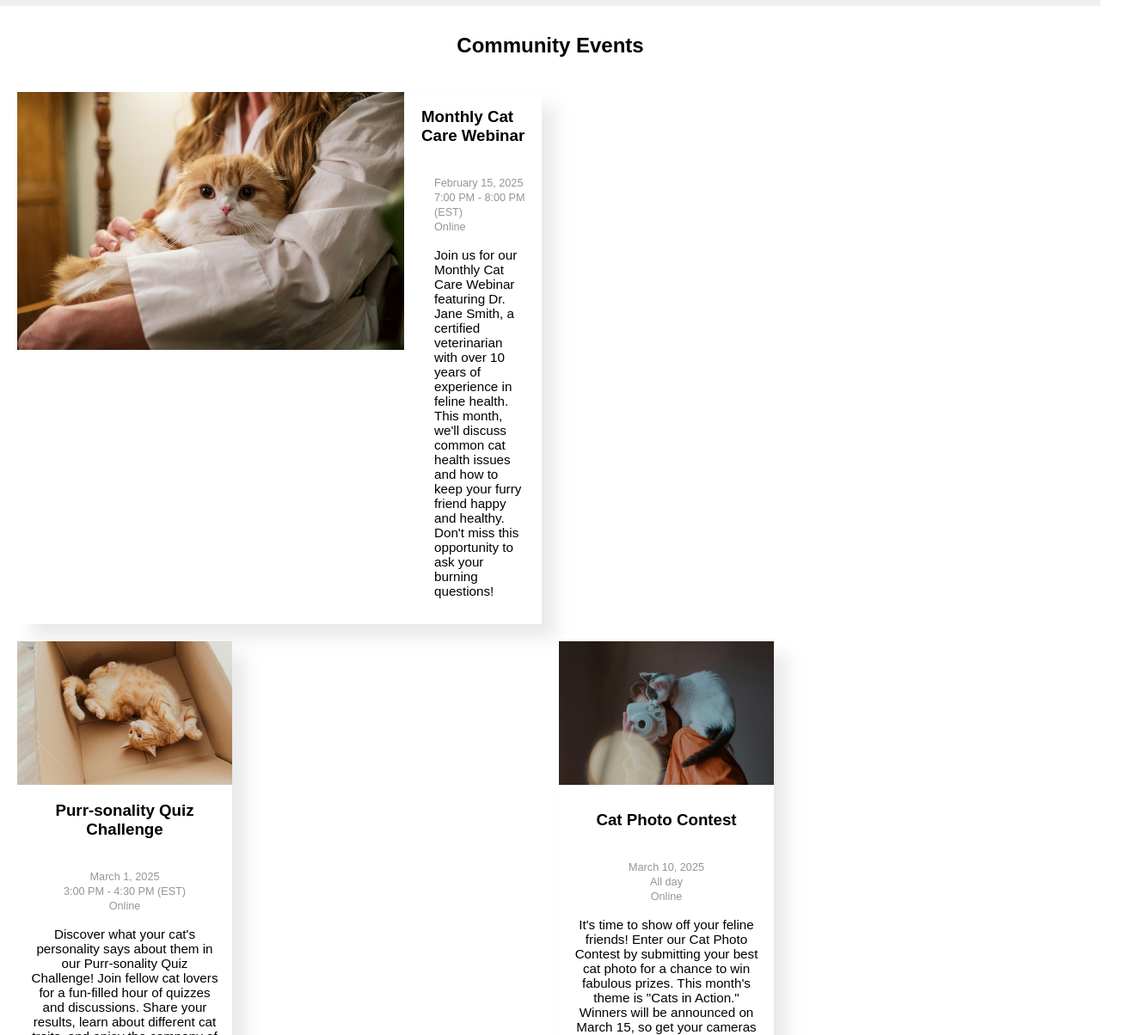
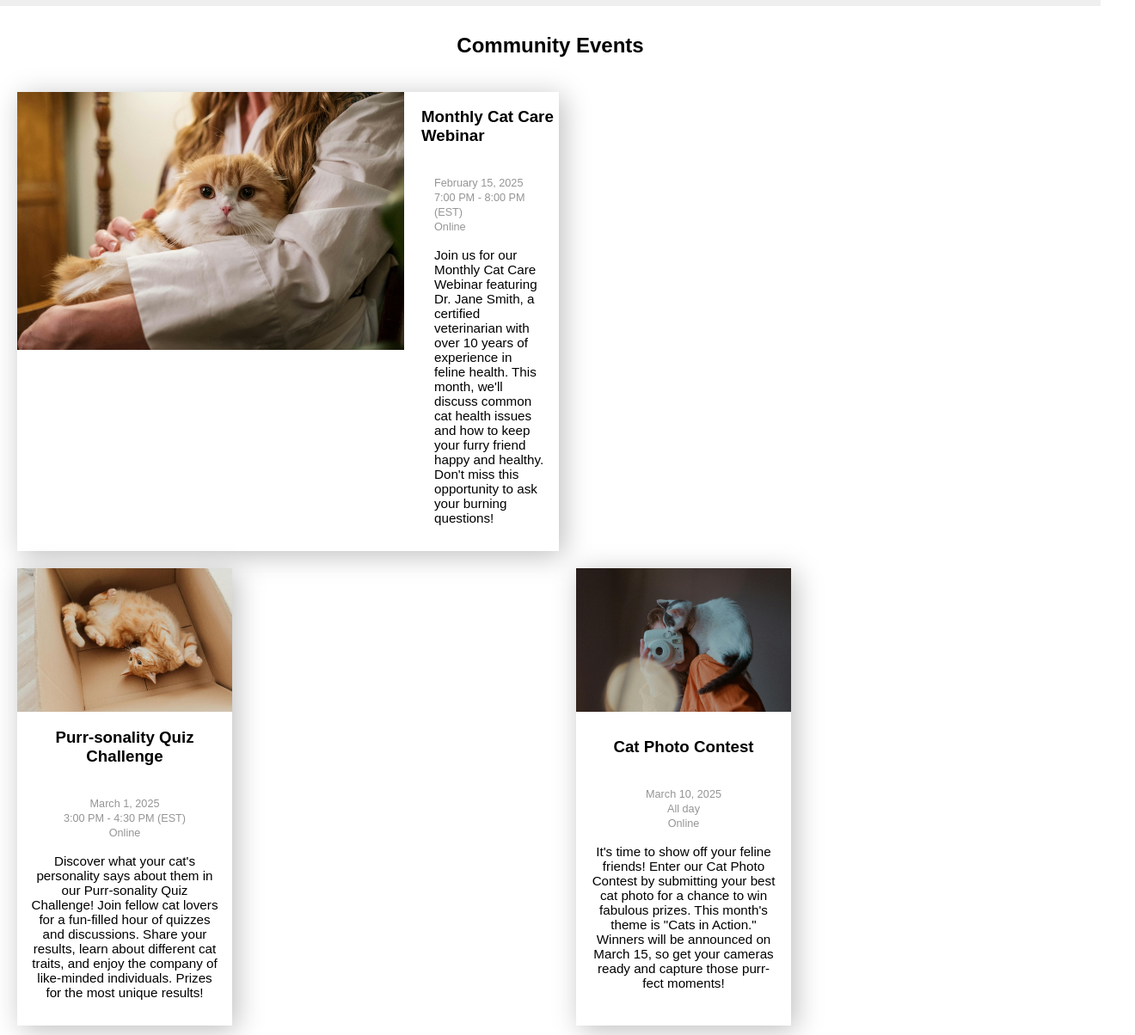
Before and after one commit to AltCtrlFly/COMM672_assignmentM7, a plain HTML site: page beginning/part2/community.html in a window 1280 px wide. Shown: the part 96-1300 px from the top of the page at 86% size, 1320 px wide, since content can reach past the window. Drawn offline with Linux system fonts and the light colour scheme.

Commit message:
Update styles.css

```diff
--- a/beginning/part2/css/styles.css
+++ b/beginning/part2/css/styles.css
@@ -69,7 +69,9 @@ h2 {
 .community-container {
     display: grid;
     grid-template-columns: 1fr 1fr;
+    grid-template-rows: auto 1fr;
     gap: 20px;
+    width: 100%;
     justify-items: center;
     align-content: center;
     padding: 20px;
@@ -80,8 +82,9 @@ h2 {
     gap: 20px;
     padding: 0;
     margin: 0;
+    justify-content: center;
     background-color: white;
-    filter: drop-shadow(rgb(234, 233, 233) 1rem 1rem 10px);
+    box-shadow: 5px 5px 30px #bdbdbd;
 }
 .event-block2, .event-block3 {
     display: grid;
@@ -92,7 +95,7 @@ h2 {
     max-width: 250px;
     height: 100%;
     background-color: white;
-    filter: drop-shadow(rgb(234, 233, 233) 1rem 1rem 10px);
+    box-shadow: 5px 5px 30px #bdbdbd;
 }
 /* community images */
 .event1 img{
```
